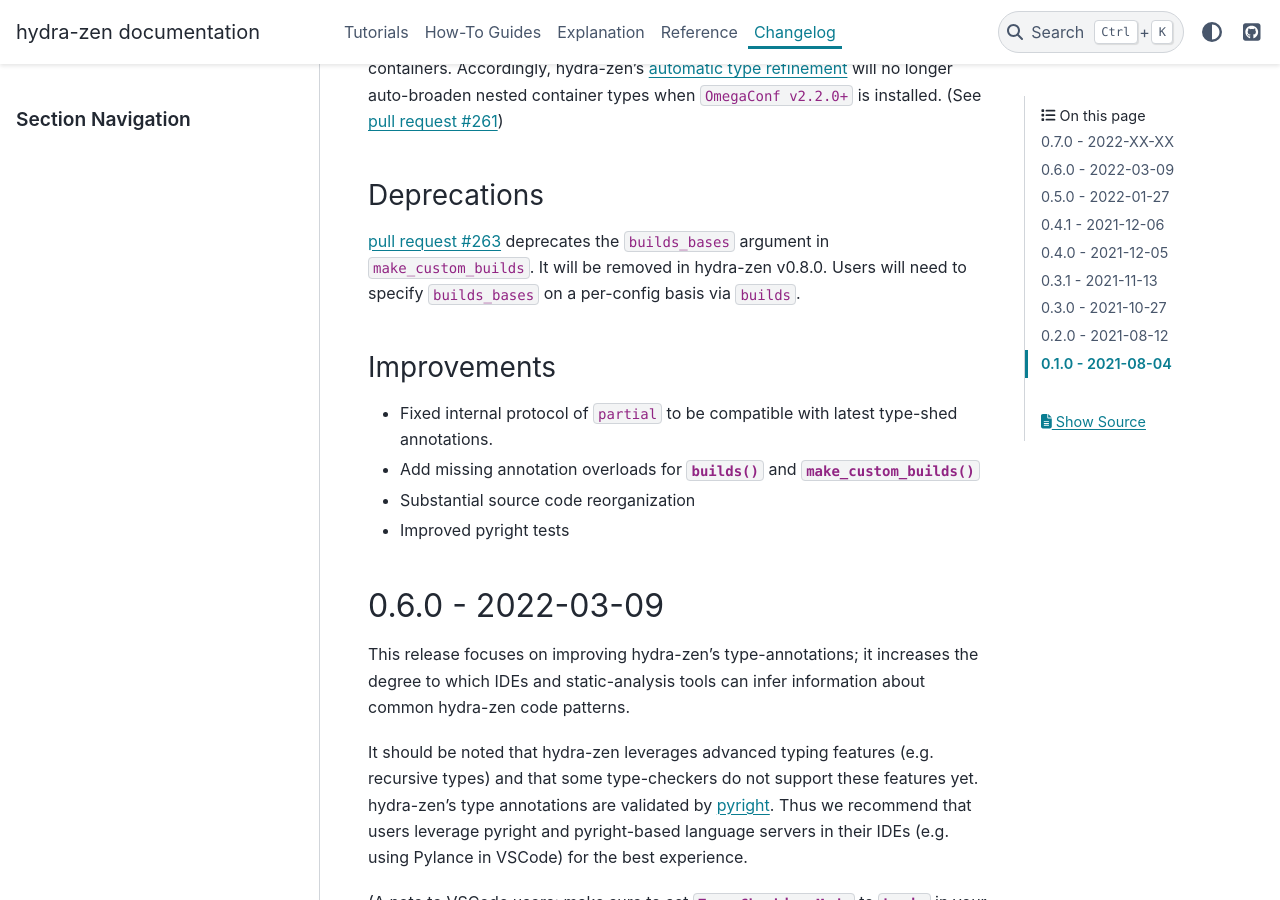
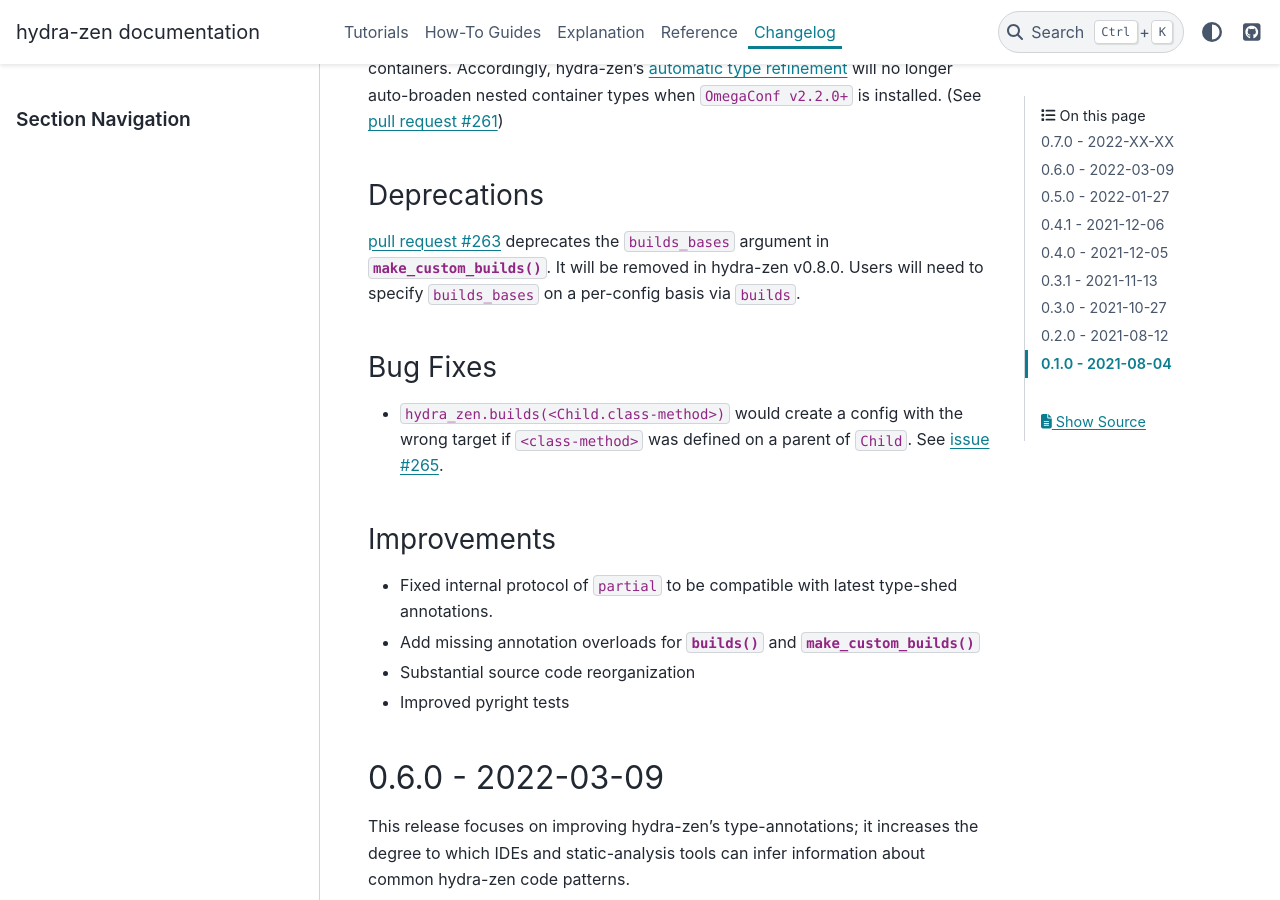
Before and after one commit to mit-ll-responsible-ai/hydra-zen, a Sphinx documentation site: the page built from docs/source/changes.rst, in a window 1280 px wide and 900 px high, scrolled down 1292 px. Built offline with Sphinx 7.4.7 and the PyData theme 0.15.4, drawn with Linux system fonts in a browser that asks for light colours; the version number could not be read and is left out.

Commit message:
update changelog

```diff
--- a/docs/source/changes.rst
+++ b/docs/source/changes.rst
@@ -64,10 +64,14 @@ installed. (See :pull:`261`)
 
 Deprecations
 ------------
-:pull:`263` deprecates the ``builds_bases`` argument in ``make_custom_builds``. It will
+:pull:`263` deprecates the ``builds_bases`` argument in :func:`~hydra_zen.make_custom_builds`. It will
 be removed in hydra-zen v0.8.0. Users will need to specify ``builds_bases`` on a
 per-config basis via ``builds``.
 
+
+Bug Fixes
+---------
+- ``hydra_zen.builds(<Child.class-method>)`` would create a config with the wrong target if ``<class-method>`` was defined on a parent of ``Child``. See :issue:`265`.
 
 Improvements
 ------------
```
